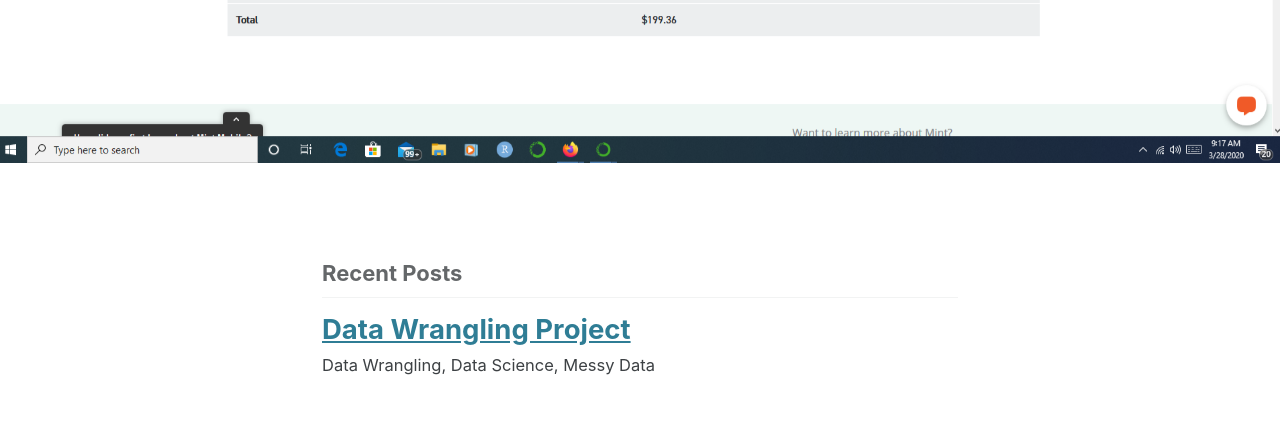
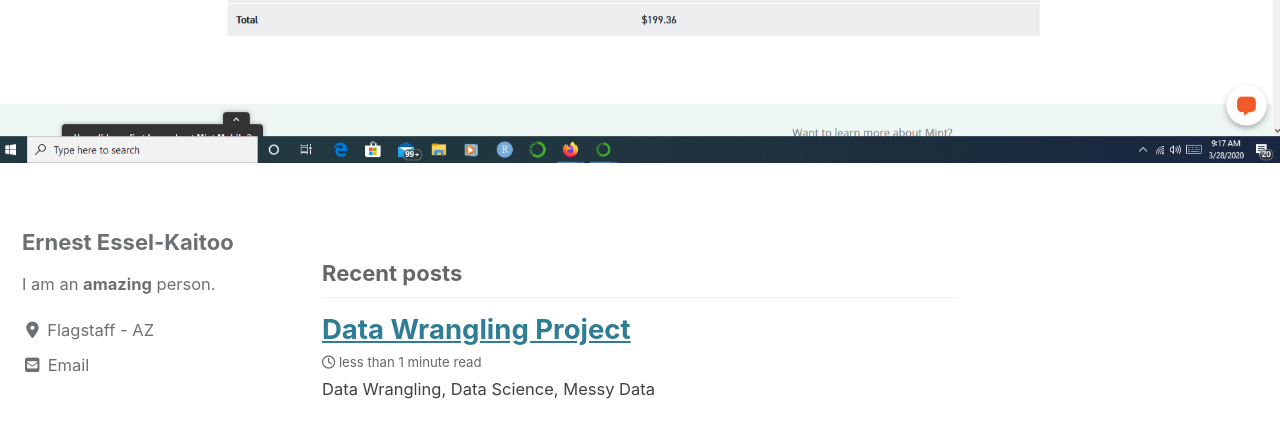
Before and after one commit to ernestesselk2/ernestesselkaitoo.github.io, a Jekyll site: the page built from index.html, in a window 1280 px wide and 900 px high, scrolled down 651 px. Shown: the top 438 px of the window. Built offline with Jekyll 4.4.1, drawn with Linux system fonts in a browser that asks for light colours; cached includes are drawn as plain includes; nearby versions of some CDN libraries; the list of posts is cut into pages by our own code; some of the changed text lies outside the part shown.

Commit message:
My Second Commit

```diff
--- a/_config.yml
+++ b/_config.yml
@@ -10,9 +10,9 @@
 # Review documentation to determine if you should use `theme` or `remote_theme`
 # https://mmistakes.github.io/minimal-mistakes/docs/quick-start-guide/#installing-the-theme
 
- # theme                  : "minimal-mistakes-jekyll"
- # remote_theme           : "mmistakes/minimal-mistakes"
- minimal_mistakes_skin     : "default" # , "air","aqua", "contrast", "dark", "dirt", "neon", "mint", "plum", "sunrise"
+# theme                  : "minimal-mistakes-jekyll"
+# remote_theme           : "mmistakes/minimal-mistakes"
+minimal_mistakes_skin    : "default" # "air", "aqua", "contrast", "dark", "dirt", "neon", "mint", "plum", "sunrise"
 
 # Site Settings
 locale                   : "en-US"
@@ -24,8 +24,8 @@
 url                      : # the base hostname & protocol for your site e.g. "https://mmistakes.github.io"
 baseurl                  : # the subpath of your site, e.g. "/blog"
 repository               : # GitHub username/repo-name e.g. "mmistakes/minimal-mistakes"
-teaser                   : "/images/Annotation.png"
-logo                     : "/images/Annotation.png"
+teaser                   : # path of fallback teaser image, e.g. "/assets/images/500x300.png"
+logo                     : # path of logo image to display in the masthead, e.g. "/assets/images/88x88.png"
 masthead_title           : # overrides the website title displayed in the masthead, use " " for no title
 # breadcrumbs            : false # true, false (default)
 words_per_minute         : 200
@@ -51,7 +51,7 @@
   secret                 :
 atom_feed:
   path                   : # blank (default) uses feed.xml
-search                   :  true, # false (default)
+search                   : # true, false (default)
 search_full_content      : # true, false (default)
 search_provider          : # lunr (default), algolia, google
 algolia:
@@ -60,7 +60,7 @@
   search_only_api_key    : # YOUR_SEARCH_ONLY_API_KEY
   powered_by             : # true (default), false
 google:
-  search_engine_id       : 010106404774527999100:kn8stk5mi5z
+  search_engine_id       : # YOUR_SEARCH_ENGINE_ID
   instant_search         : # false (default), true
 # SEO Related
 google_site_verification :
@@ -94,8 +94,8 @@
 # Site Author
 author:
   name             : "Ernest Essel-Kaitoo"
-  avatar           : "/images/IMG-20200326-WA0004.jpg"
-  bio              : "I am a vibrant and open-minded individual with a Master of Science in Statistics (May 2020) who is always excited to learn new things and to solve challenging problems using R, Python and SAS. Skilled in data storytelling."
+  avatar           : # path of avatar image, e.g. "/assets/images/bio-photo.jpg"
+  bio              : "I am an **amazing** person."
   location         : "Flagstaff - AZ"
   email            :
   linkedin         :
@@ -280,7 +280,6 @@
       comments: # true
       share: true
       related: true
- defaults:
  # _pages
   - scope:
       path: ""
@@ -288,10 +287,3 @@
     values:
       layout: single
       author_profile: true
- defaults:
-  # _foo
-  - scope:
-      path: ""
-      type: foo
-    values:
-      layout: single
```
